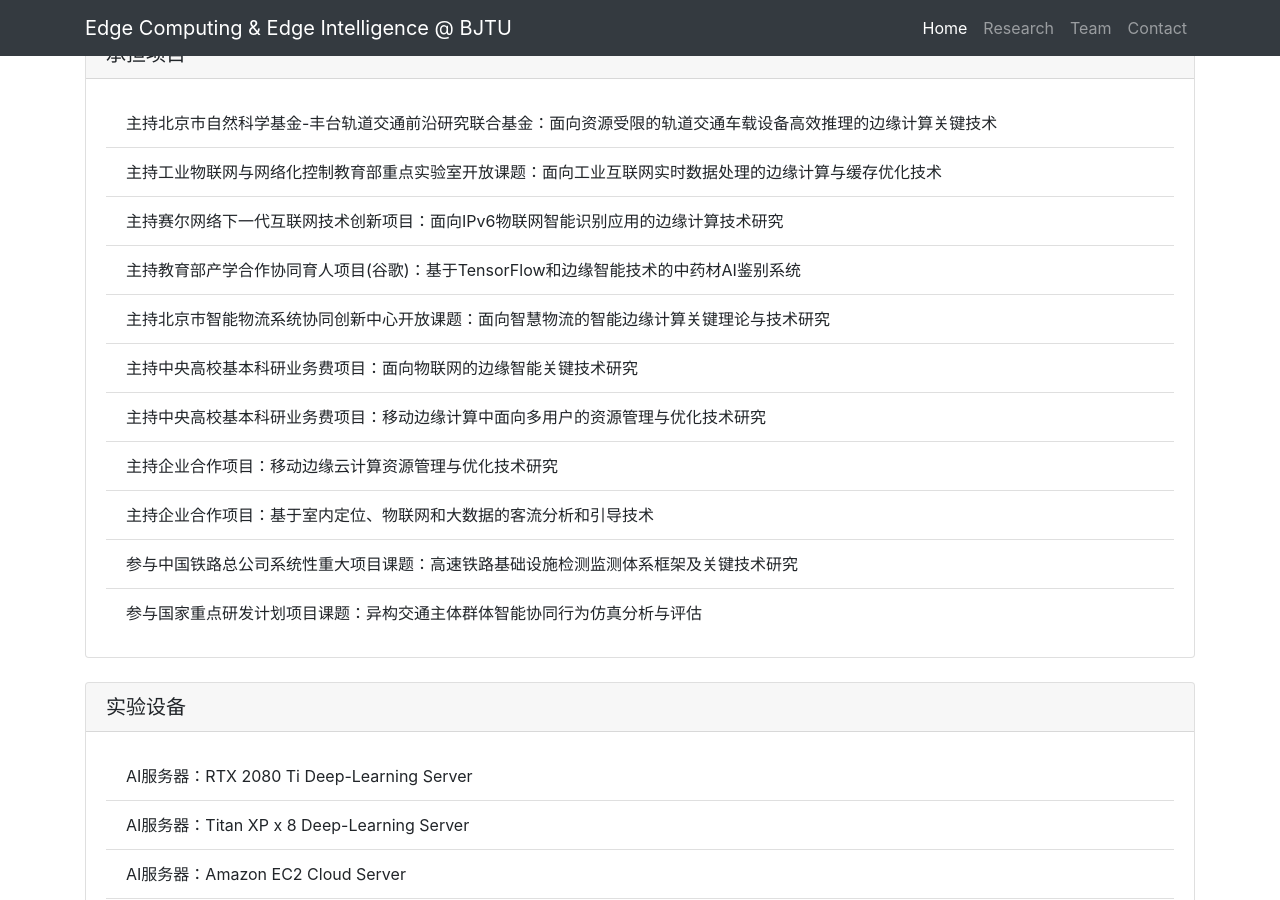
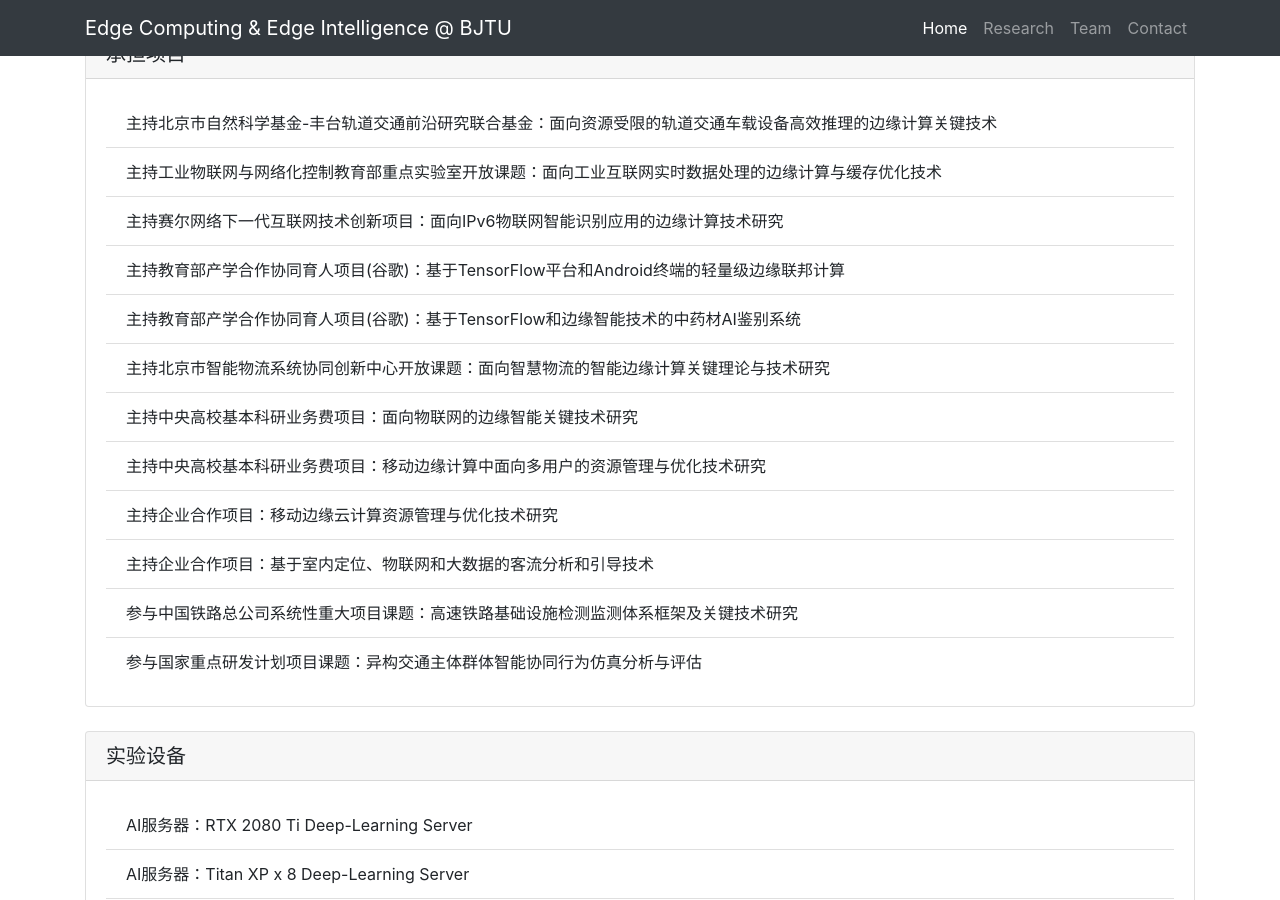
Before and after one commit to fangvv/Homepage, a Jekyll site: the page Edgecomp/index.html, which Jekyll copies as it is, in a window 1280 px wide and 900 px high, scrolled down 1014 px. Built offline with Jekyll 4.4.1, drawn with Linux system fonts in a browser that asks for light colours; comment, search, counter and statistics services are not loaded.

Commit message:
add a new funding from google

```diff
--- a/Edgecomp/index.html
+++ b/Edgecomp/index.html
@@ -81,6 +81,7 @@
       <li class="list-group-item">主持北京市自然科学基金-丰台轨道交通前沿研究联合基金：面向资源受限的轨道交通车载设备高效推理的边缘计算关键技术</li>
       <li class="list-group-item">主持工业物联网与网络化控制教育部重点实验室开放课题：面向工业互联网实时数据处理的边缘计算与缓存优化技术</li>
       <li class="list-group-item">主持赛尔网络下一代互联网技术创新项目：面向IPv6物联网智能识别应用的边缘计算技术研究</li>
+      <li class="list-group-item">主持教育部产学合作协同育人项目(谷歌)：基于TensorFlow平台和Android终端的轻量级边缘联邦计算</li>
       <li class="list-group-item">主持教育部产学合作协同育人项目(谷歌)：基于TensorFlow和边缘智能技术的中药材AI鉴别系统</li>
       <li class="list-group-item">主持北京市智能物流系统协同创新中心开放课题：面向智慧物流的智能边缘计算关键理论与技术研究</li>
       <li class="list-group-item">主持中央高校基本科研业务费项目：面向物联网的边缘智能关键技术研究</li>
```
